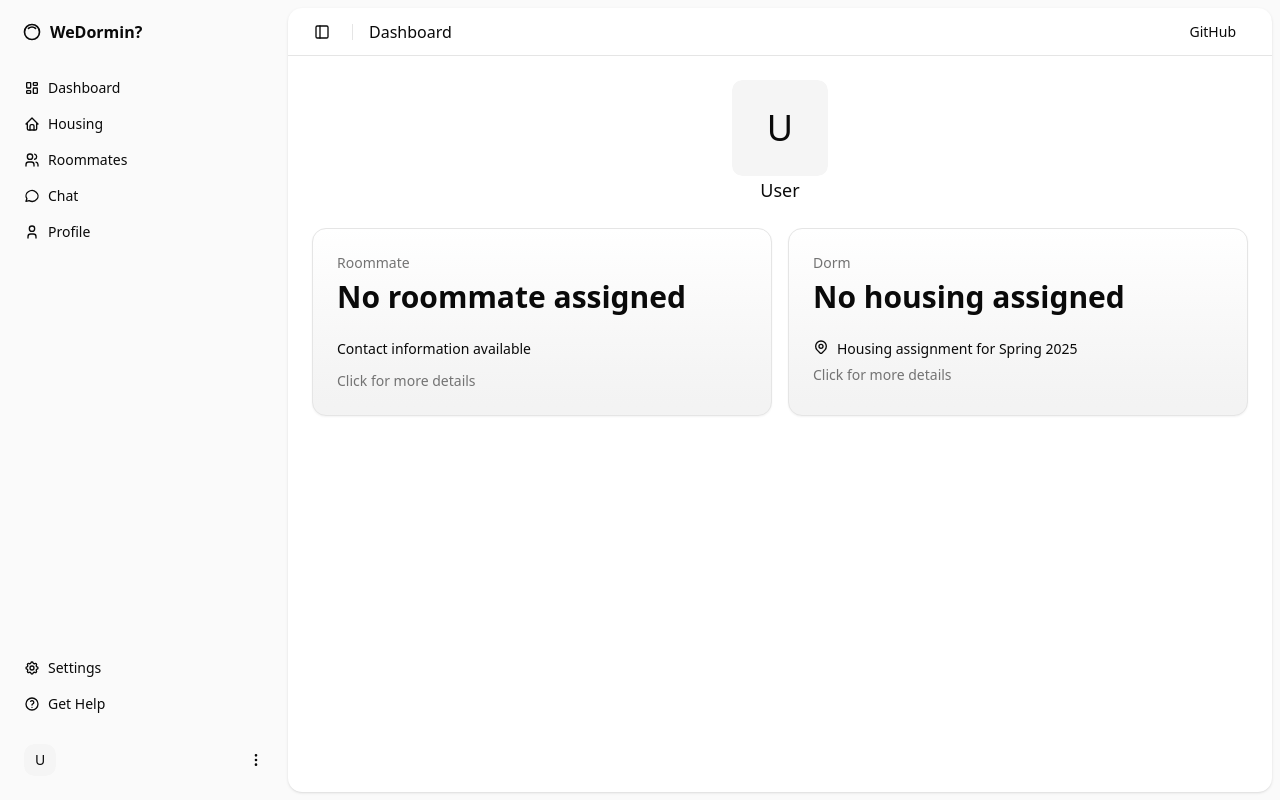
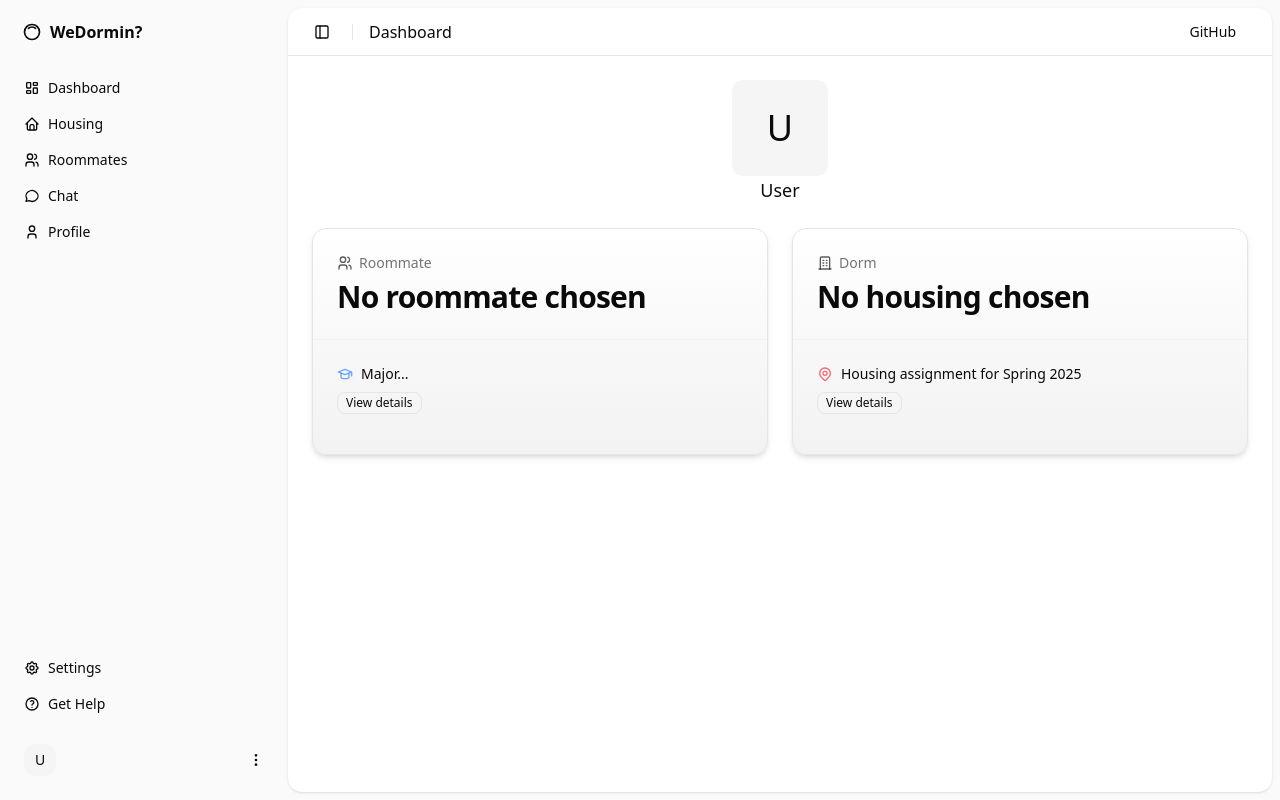
Before and after one commit to fwakks/WeDormin, a Next.js app in the folder frontend/: page /dashboard in a window 1280 px wide. Built offline with nearby package versions, Linux system fonts and the light colour scheme; no server answers.

Commit message:
Dashboard UI changes

```diff
--- a/frontend/app/dashboard/page.jsx
+++ b/frontend/app/dashboard/page.jsx
@@ -110,7 +110,7 @@ export default function Page() {
   const cards = [
     {
       title: "Roommate",
-      value: roommateData ? roommateData.name : "No roommate assigned",
+      value: roommateData ? roommateData.name : "No roommate chosen",
       details: {
         major: roommateData?.major || "",
         classYear: roommateData?.classYear || "",
@@ -119,7 +119,7 @@ export default function Page() {
     },
     {
       title: "Dorm",
-      value: housingData ? housingData.name : "No housing assigned",
+      value: housingData ? housingData.name : "No housing chosen",
       details: {
         location: housingData?.location || "",
         type: housingData?.housing_type || "",
--- a/frontend/components/detail-view.jsx
+++ b/frontend/components/detail-view.jsx
@@ -6,12 +6,12 @@ import {
   IconMail,
   IconSchool,
   IconMapPin,
-  IconBuilding,
   IconCoin,
   IconHome,
   IconUser,
   IconUsers,
   IconCalendar,
+  IconCake
 } from "@tabler/icons-react"
 import {
   Dialog,
@@ -117,21 +117,21 @@ export function DetailView({ data, type, onClose }) {
                         rel="noopener noreferrer"
                       >
                         <Button variant="outline" size="icon" aria-label="Instagram">
-                          <IconBrandInstagram className="h-4 w-4" />
+                          <IconBrandInstagram className="h-4 w-4 text-pink-600" />
                         </Button>
                       </Link>
                     )}
                     {details.linkedin && (
                       <Link href={details.linkedin} target="_blank" rel="noopener noreferrer">
                         <Button variant="outline" size="icon" aria-label="LinkedIn">
-                          <IconBrandLinkedin className="h-4 w-4" />
+                          <IconBrandLinkedin className="h-4 w-4 text-blue-600" />
                         </Button>
                       </Link>
                     )}
                     {details.email && (
                       <Link href={`mailto:${details.email}`}>
                         <Button variant="outline" size="icon" aria-label="Email">
-                          <IconMail className="h-4 w-4" />
+                          <IconMail className="h-4 w-4 text-blue-400" />
                         </Button>
                       </Link>
                     )}
@@ -142,14 +142,14 @@ export function DetailView({ data, type, onClose }) {
                     <div>
                       <h3 className="text-sm font-medium text-muted-foreground">Major</h3>
                       <p className="flex items-center gap-2 mt-1">
-                        <IconSchool className="h-4 w-4" />
+                        <IconSchool className="h-4 w-4 text-blue-500" />
                         {details.major}
                       </p>
                     </div>
                     <div>
                       <h3 className="text-sm font-medium text-muted-foreground">Class Year</h3>
                       <p className="mt-1 flex items-center gap-2">
-                        <IconCalendar className="h-4 w-4" />
+                        <IconCalendar className="h-4 w-4 text-green-500" />
                         {details.class_year}
                       </p>
                     </div>
@@ -157,7 +157,7 @@ export function DetailView({ data, type, onClose }) {
                       <div>
                         <h3 className="text-sm font-medium text-muted-foreground">Age</h3>
                         <p className="flex items-center gap-2 mt-1">
-                          <IconUser className="h-4 w-4" />
+                          <IconCake className="h-4 w-4 text-pink-500" />
                           {details.age} years old
                         </p>
                       </div>
@@ -166,7 +166,7 @@ export function DetailView({ data, type, onClose }) {
                       <div>
                         <h3 className="text-sm font-medium text-muted-foreground">Gender</h3>
                         <p className="flex items-center gap-2 mt-1">
-                          <IconUser className="h-4 w-4" />
+                          <IconUser className="h-4 w-4 text-purple-500" />
                           {details.gender}
                         </p>
                       </div>
@@ -213,10 +213,10 @@ export function DetailView({ data, type, onClose }) {
                     </p>
                   </div>
                   <div>
-                    <h3 className="text-sm font-medium text-muted-foreground">Type</h3>
+                    <h3 className="text-sm font-medium text-muted-foreground">Number of Residents</h3>
                     <p className="flex items-center gap-2 mt-1">
-                      <IconBuilding className="h-4 w-4" />
-                      {details.type}
+                      <IconUsers className="h-4 w-4" />
+                      {details.numResidents}
                     </p>
                   </div>
                   <div>
@@ -288,3 +288,6 @@ export function DetailView({ data, type, onClose }) {
     </Dialog>
   )
 }
+
+// TODO update section cards ui
+// TODO logout
--- a/frontend/components/roommate-detail.jsx
+++ b/frontend/components/roommate-detail.jsx
@@ -23,6 +23,7 @@ import {
   Mail,
   Check,
   Loader2,
+  BookOpen
 } from "lucide-react"
 import { Badge } from "@/components/ui/badge"
 import { Separator } from "@/components/ui/separator"
@@ -103,10 +104,10 @@ export function RoommateDetail({ roommate, onClose, user }) {
               </Badge>
             )}
 
-            {roommate.classYear && (
+            {roommate.class_year && (
               <Badge variant="outline" className="flex items-center gap-1">
-                <GraduationCap className="h-3.5 w-3.5 text-blue-500" />
-                {roommate.classYear}
+                <BookOpen className="h-3.5 w-3.5 text-green-500" />
+                {roommate.class_year}
               </Badge>
             )}
 
--- a/frontend/components/section-cards.jsx
+++ b/frontend/components/section-cards.jsx
@@ -1,4 +1,4 @@
-import { IconTrendingDown, IconTrendingUp, IconMapPin, IconUsers, IconBuilding } from "@tabler/icons-react";
+import { IconTrendingDown, IconTrendingUp, IconMapPin, IconUsers, IconBuilding, IconSchool, IconCalendar } from "@tabler/icons-react";
 
 import { Badge } from "@/components/ui/badge";
 import {
@@ -14,62 +14,87 @@ export function SectionCards({ cards, width, interactive = false }) {
   return (
     <div
       className={
-        "*:data-[slot=card]:from-primary/5 *:data-[slot=card]:to-card dark:*:data-[slot=card]:bg-card grid grid-cols-1 gap-4 px-4 *:data-[slot=card]:bg-gradient-to-t *:data-[slot=card]:shadow-xs lg:px-6 @xl/main:grid-cols-2"
+        "grid grid-cols-1 gap-6 px-4 lg:px-6 @xl/main:grid-cols-2"
       }
     >
       {cards.map((card) => (
         <Card
           key={card.title}
-          className={`@container/card ${interactive && card.onClick ? 'cursor-pointer hover:bg-accent/50 transition-colors' : ''}`}
+          data-slot="card"
+          className={`@container/card overflow-hidden relative bg-gradient-to-t from-primary/5 to-card dark:bg-card shadow-md hover:shadow-lg transition-all ${
+            interactive && card.onClick
+              ? 'cursor-pointer hover:border-primary/30 hover:scale-[1.01] hover:bg-accent/30 group'
+              : ''
+          }`}
           onClick={interactive && card.onClick ? card.onClick : undefined}
         >
-          <CardHeader>
-            <CardDescription>{card.title}</CardDescription>
-            <CardTitle className="text-2xl font-semibold tabular-nums @[250px]/card:text-3xl">
+          {interactive && card.onClick && (
+            <div className="absolute inset-0 opacity-0 group-hover:opacity-100 bg-gradient-to-r from-transparent via-transparent to-primary/10 transition-opacity duration-300" />
+          )}
+
+          <CardHeader className="pb-0">
+            <CardDescription className="text-sm font-medium text-muted-foreground flex items-center gap-1.5">
+              {card.title === "Roommate" ? (
+                <IconUsers className="size-4 text-primary/70" />
+              ) : card.title === "Dorm" ? (
+                <IconBuilding className="size-4 text-primary/70" />
+              ) : (
+                <IconTrendingUp className="size-4 text-primary/70" />
+              )}
+              {card.title}
+            </CardDescription>
+            <CardTitle className="text-2xl font-semibold tracking-tight tabular-nums @[250px]/card:text-3xl">
               {card.value}
             </CardTitle>
           </CardHeader>
-          <CardFooter className="flex-col items-start gap-1.5 text-sm">
+
+          <CardFooter className="flex-col items-start gap-1 pt-1 pb-4 text-sm border-t border-border/40">
             {card.title === "Roommate" ? (
               <>
-                <div className="line-clamp-1 flex gap-2 font-medium">
-                  {card.details?.major ? `${card.details.major}` : "Contact information available"}
+                <div className="line-clamp-1 flex gap-2 font-medium items-center">
+                  <IconSchool className="size-4 text-blue-500/70" />
+                  {card.details?.major ? `${card.details.major}` : "Major..."}
                 </div>
-                <div className="line-clamp-1 flex gap-2 text-muted-foreground">
-                  {card.details?.classYear ? card.details.classYear : ""}
-                </div>
-                <div className="text-muted-foreground">
-                  {interactive ? "Click for more details" : ""}
-                </div>
+                {interactive && (
+                  <Badge variant="outline" className="mt-1 group-hover:bg-primary/10 transition-colors">
+                    View details
+                  </Badge>
+                )}
               </>
             ) : card.title === "Dorm" ? (
               <>
-                <div className="line-clamp-1 flex gap-2 font-medium">
-                  <IconMapPin className="size-4" />
+                <div className="line-clamp-1 flex gap-2 font-medium items-center">
+                  <IconMapPin className="size-4 text-red-500/70" />
                   {card.details?.location || "Housing assignment for Spring 2025"}
                 </div>
-                {card.details?.type && (
-                  <div className="line-clamp-1 flex gap-2 text-muted-foreground">
-                    <IconBuilding className="size-4" />
-                    {card.details.type} {card.details.capacity && `· Capacity: ${card.details.capacity}`}
-                  </div>
+                {interactive && (
+                  <Badge variant="outline" className="mt-1 group-hover:bg-primary/10 transition-colors">
+                    {"View details"}
+                  </Badge>
                 )}
-                <div className="text-muted-foreground">
-                  {card.details?.term || "View building information"}
-                </div>
               </>
             ) : (
               // Default footer
               <>
-                <div className="line-clamp-1 flex gap-2 font-medium">
-                  Trending up this month <IconTrendingUp className="size-4" />
+                <div className="line-clamp-1 flex gap-2 font-medium items-center">
+                  <IconTrendingUp className="size-4 text-emerald-500" />
+                  Trending up this month
                 </div>
-                <div className="text-muted-foreground">
+                <div className="text-muted-foreground flex items-center gap-1">
+                  <IconUsers className="size-3.5 opacity-70" />
                   Visitors for the last 6 months
                 </div>
               </>
             )}
           </CardFooter>
+
+          {interactive && card.onClick && (
+            <div className="absolute bottom-0 right-0 w-8 h-8 opacity-0 group-hover:opacity-100 transition-opacity flex items-center justify-center text-primary/70">
+              <svg xmlns="http://www.w3.org/2000/svg" width="16" height="16" viewBox="0 0 24 24" fill="none" stroke="currentColor" strokeWidth="2" strokeLinecap="round" strokeLinejoin="round">
+                <path d="m9 18 6-6-6-6"/>
+              </svg>
+            </div>
+          )}
         </Card>
       ))}
     </div>
```
